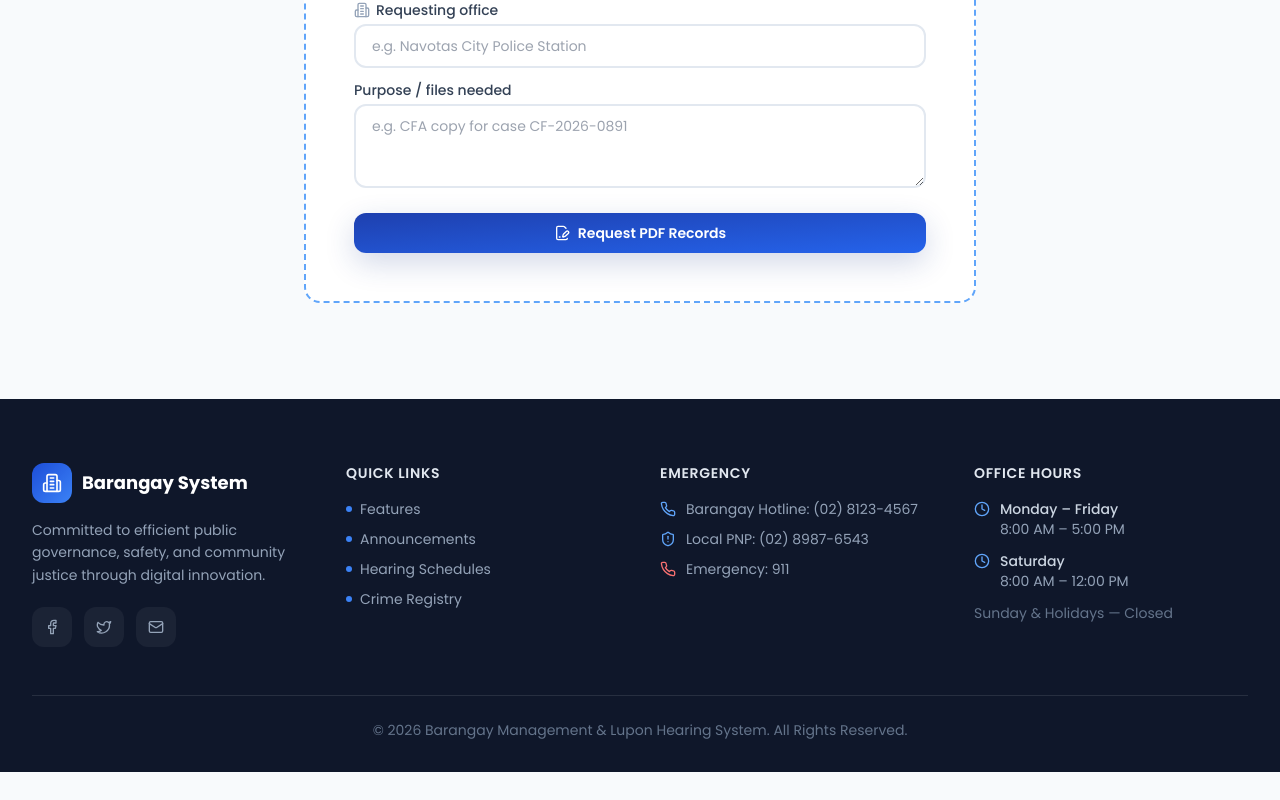
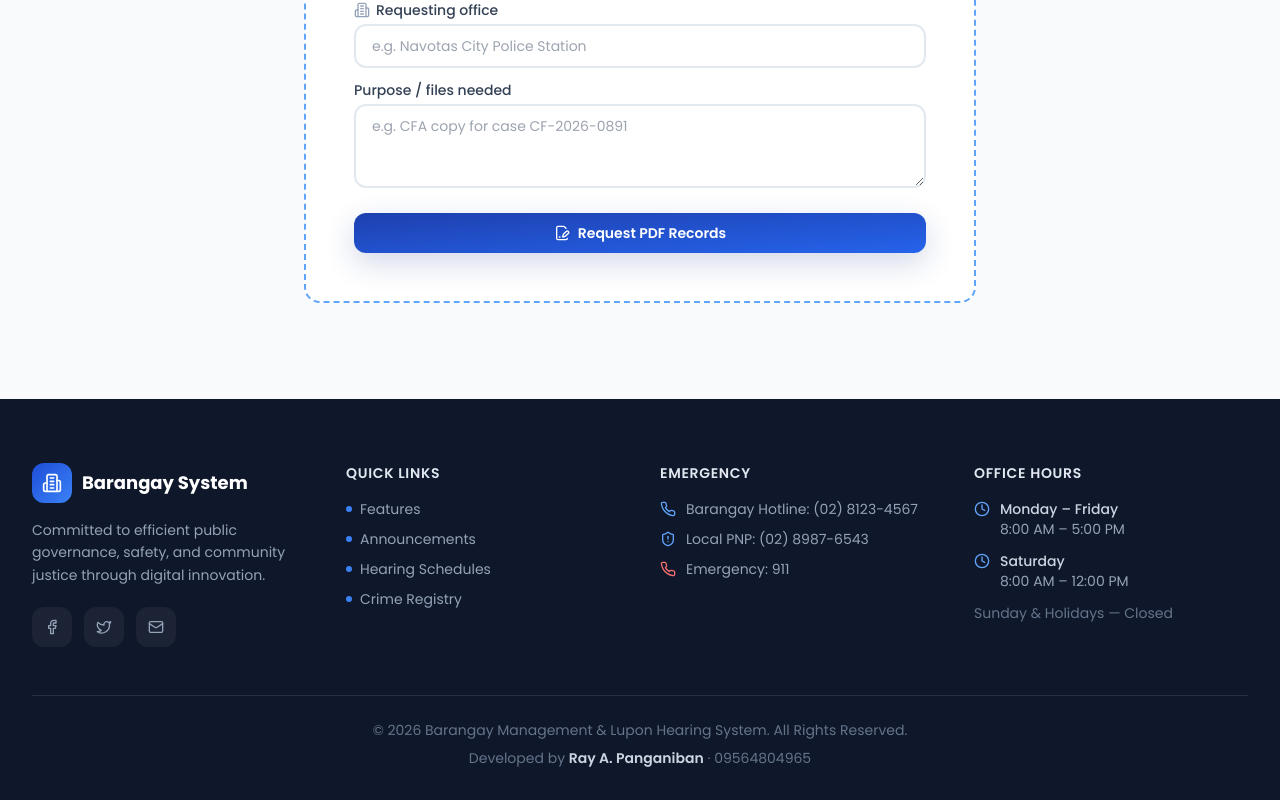
Before and after one commit to raybagsik0825/barangay-e-service, a Next.js app: page / in a window 1280 px wide. Shown: the part 5243-6043 px from the top of the page. Before the commit the page ends 6015 px from the top, so only its background shows below. Built offline with nearby package versions, Linux system fonts and the light colour scheme; no server answers; the database is empty.

Commit message:
footer: add developer credit Ray A. Panganiban

```diff
--- a/src/components/Footer.tsx
+++ b/src/components/Footer.tsx
@@ -114,6 +114,14 @@ export default function Footer() {
 
         <div className="border-t border-white/10 pt-6 text-center text-sm text-slate-500">
           &copy; 2026 Barangay Management & Lupon Hearing System. All Rights Reserved.
+          <p className="mt-2">
+            Developed by{" "}
+            <span className="font-semibold text-slate-300">Ray A. Panganiban</span>
+            {" · "}
+            <a href="tel:+639564804965" className="hover:text-white transition-colors">
+              09564804965
+            </a>
+          </p>
         </div>
       </div>
     </footer>
```
